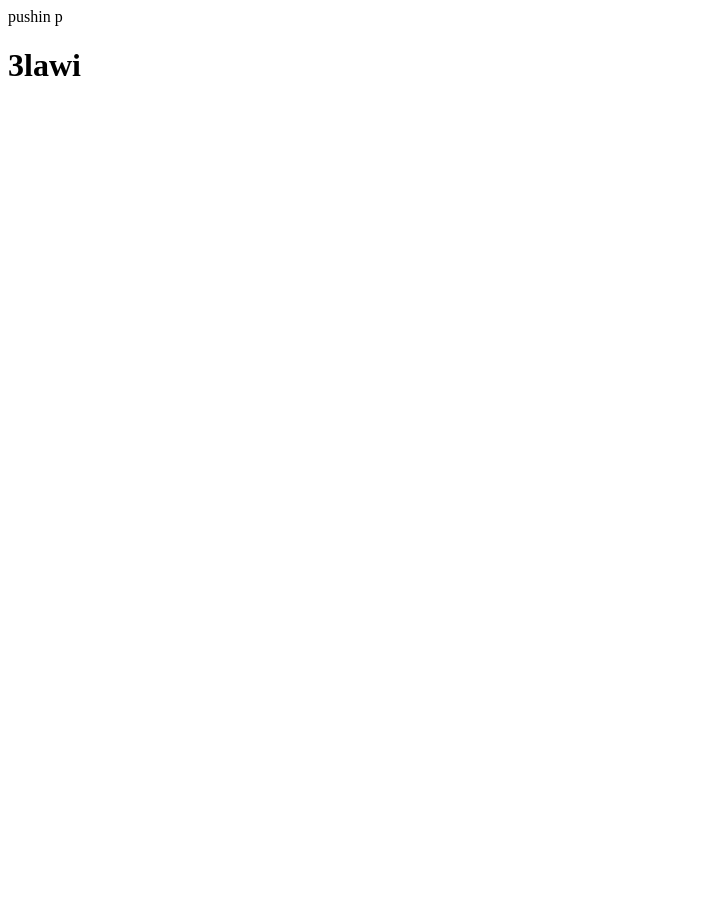
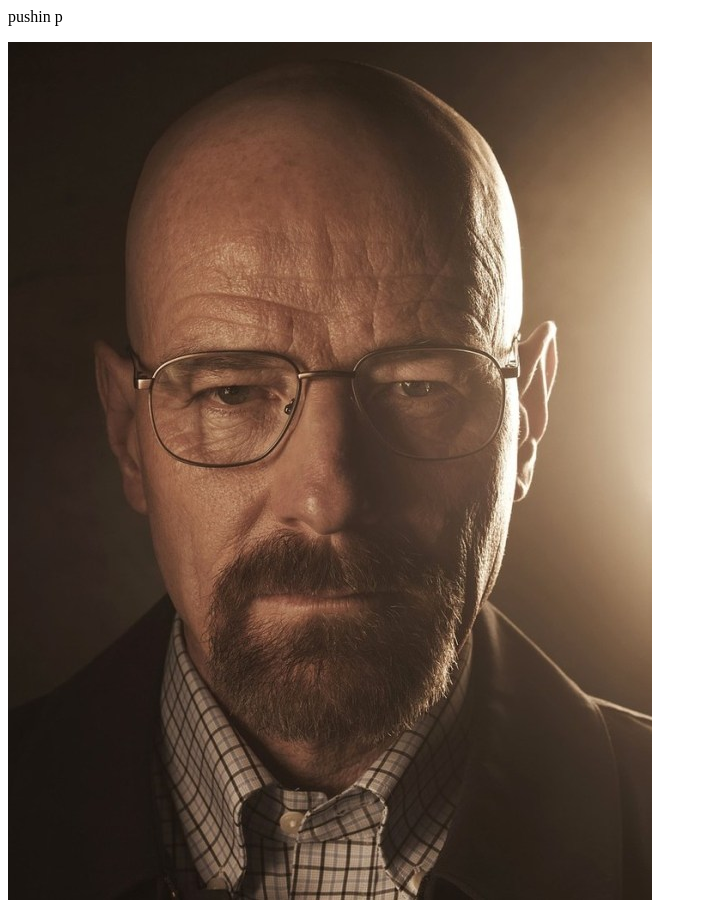
Before and after one commit to asterisk-a4v/webbie, a plain HTML site: page index.html in a window 1280 px wide. Shown: the top 900 px of the page, without its empty margins (0-707 px from the left). Before the commit the page ends 800 px from the top, so only its background shows below. Drawn offline with Linux system fonts and the light colour scheme.

Commit message:
Update index.html
3lawi

```diff
--- a/index.html
+++ b/index.html
@@ -1,2 +1,3 @@
 <p>pushin p</p>
+<img src="dede.jpg">
 <h1>3lawi</h1>
```
